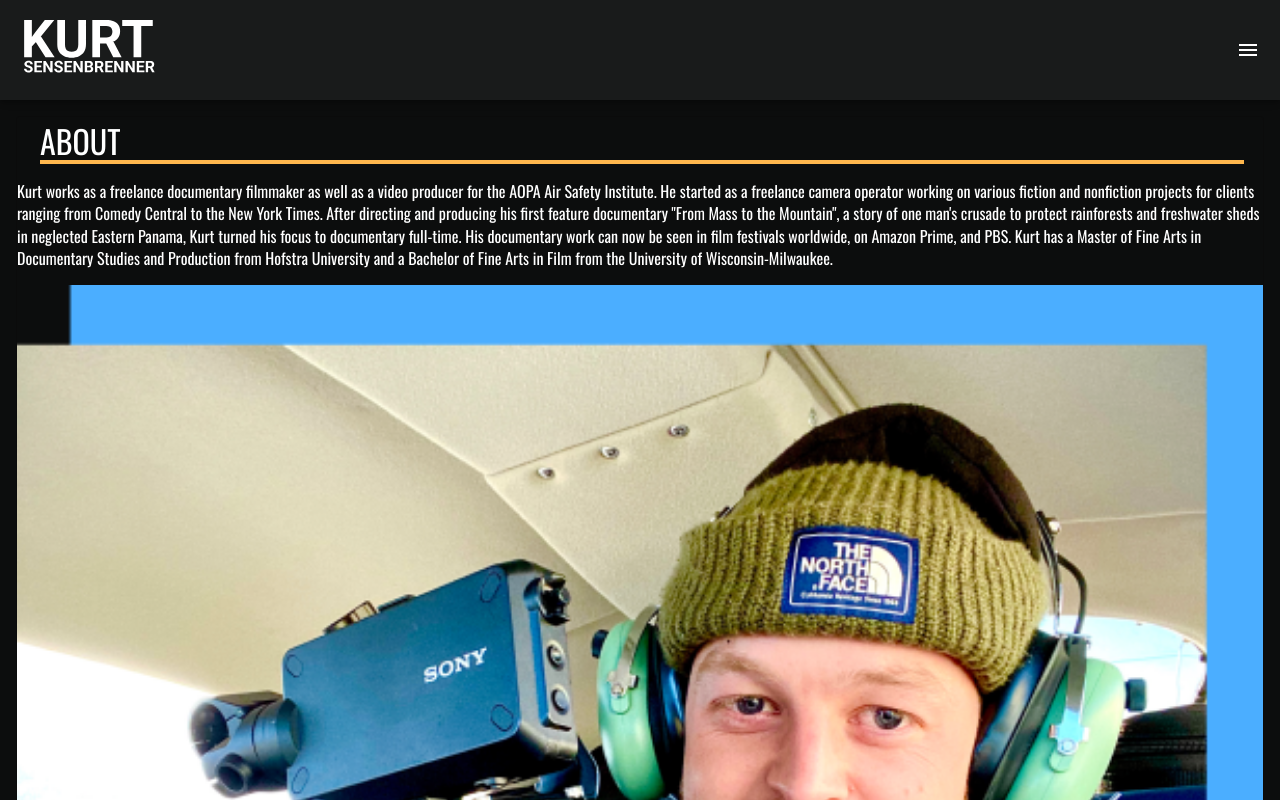
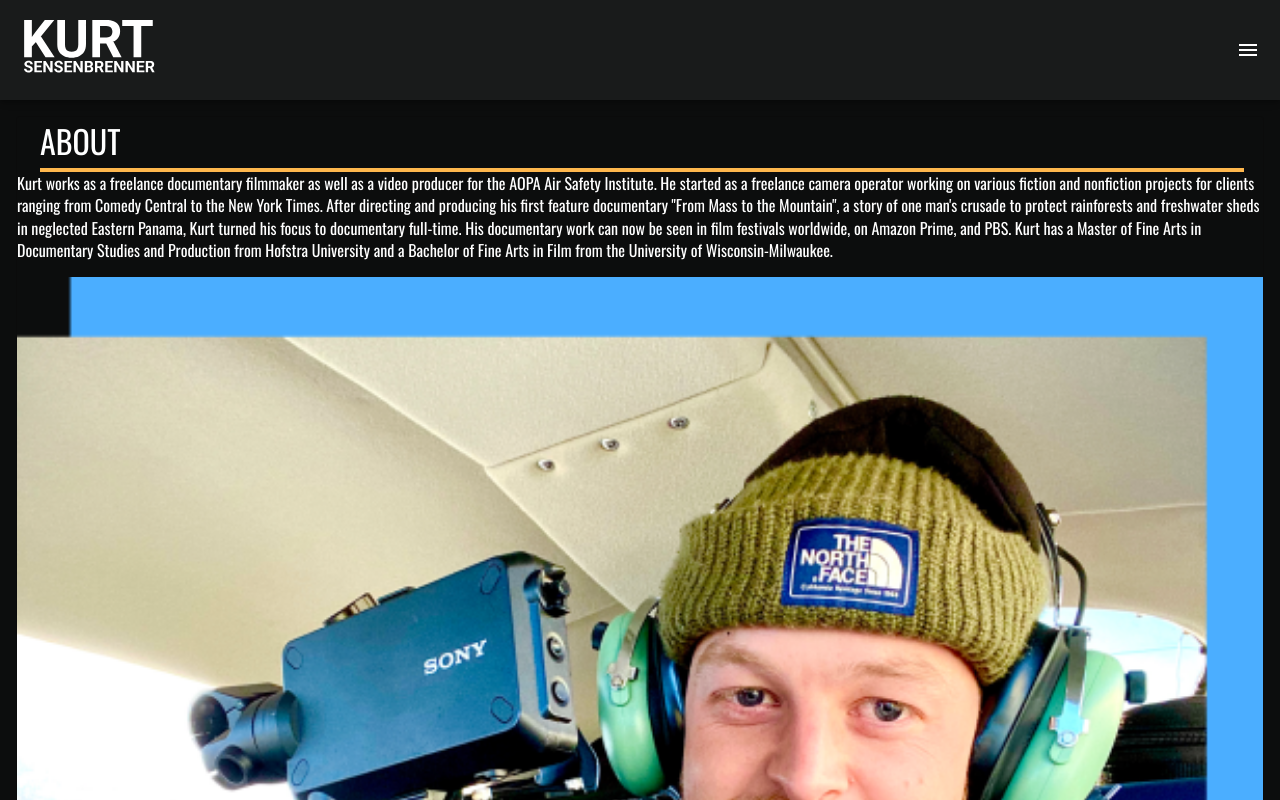
Before and after one commit to mwkwsd/sensensomething, a React (Create React App) app: page /about in a window 1280 px wide. Shown: the top 800 px of the page. Built offline with nearby package versions, Linux system fonts and the light colour scheme.

Commit message:
`paddingBottom: '8px'` added to `PageTitle.tsx` between title and underline

```diff
--- a/src/components/atoms/pageTitle/PageTitle.tsx
+++ b/src/components/atoms/pageTitle/PageTitle.tsx
@@ -16,7 +16,7 @@ export function PageTitle({
   fullWidth: _fullWidth,
 }: PageTitleProps) {
   const titleUnderline: SxProps = {
-    marginBottom: '1rem',
+    paddingBottom: '8px',
     position: 'relative',
     ':after': {
       border: titleUnderlineColor
```
